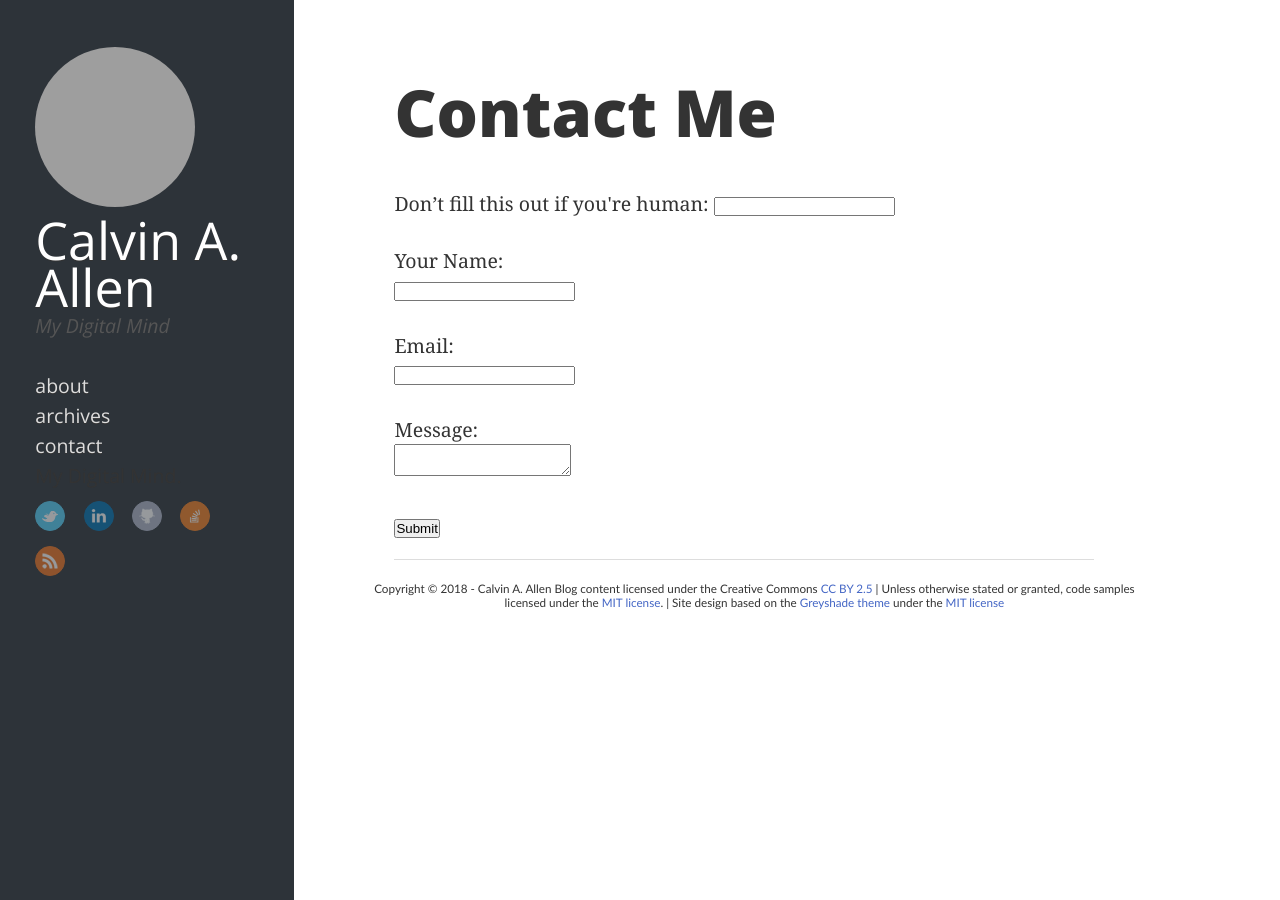
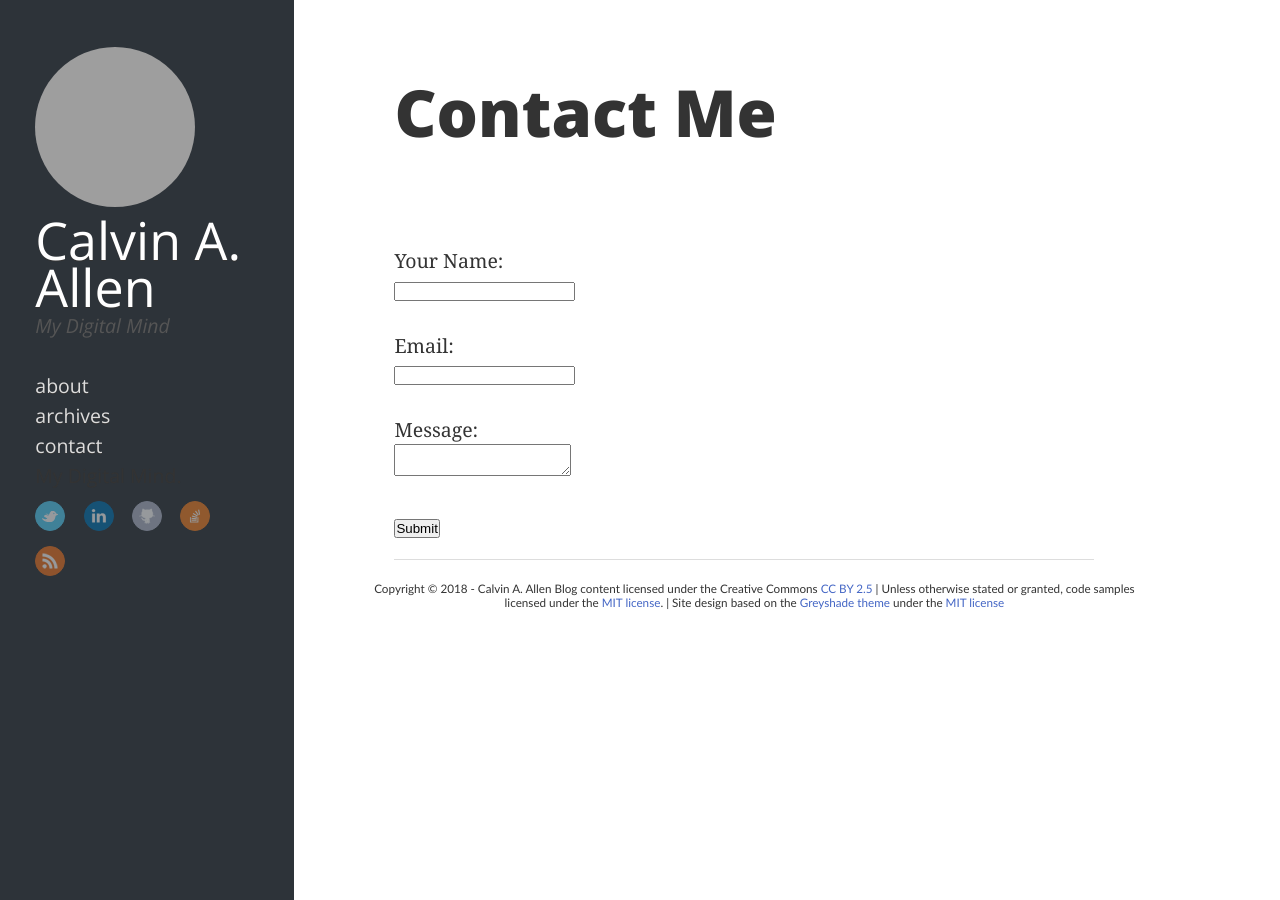
Before and after one commit to datpth19/calvinallen.net, a Jekyll site: the page built from contact/index.md, in a window 1280 px wide. Built offline with Jekyll 4.4.1, drawn with Linux system fonts in a browser that asks for light colours; nearby versions of some CDN libraries; comment, search, counter and statistics services are not loaded; grey boxes are pictures that could not be loaded.

Commit message:
Helps if you use the right CSS

```diff
--- a/contact/index.md
+++ b/contact/index.md
@@ -3,7 +3,7 @@ layout: page
 title: Contact Me
 ---
 <form name="contact" netlify netlify-honeypot="bot-field">
-    <p style="visibility:none">
+    <p style="visibility:hidden">
         <label>Don’t fill this out if you're human: <input name="bot-field" /></label>
     </p>
     <p>
```
